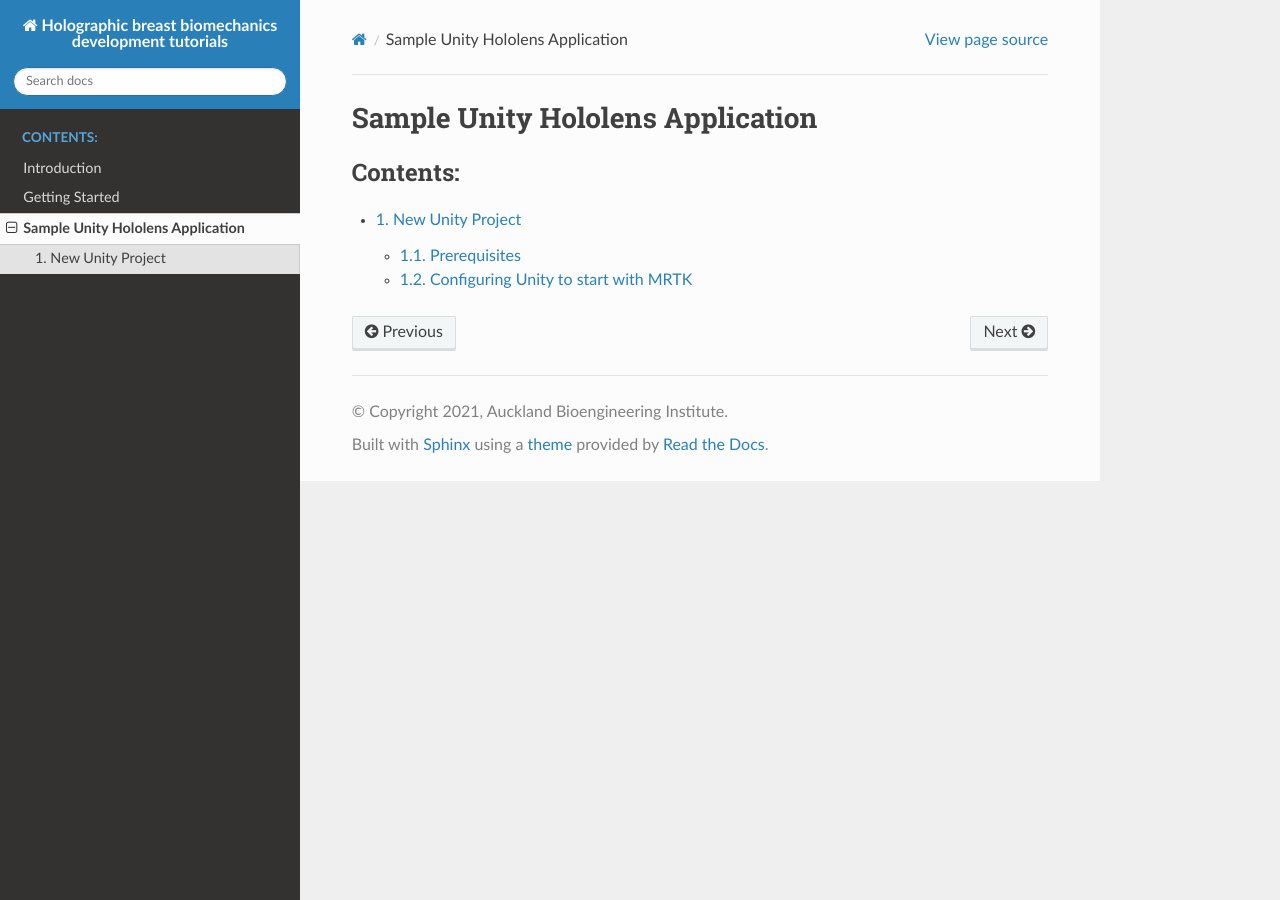
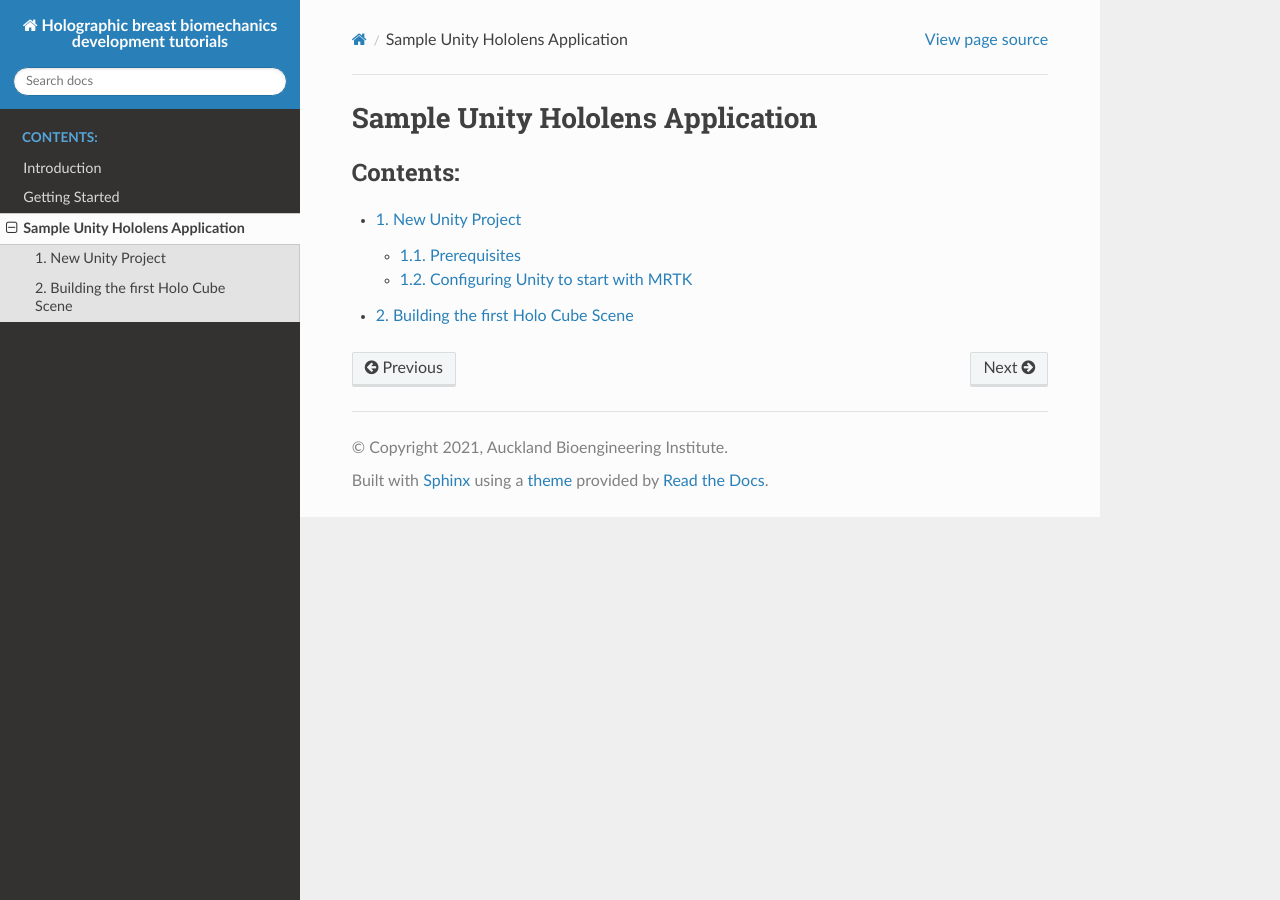
Before and after one commit to prasanthsasikumar/holographic-breast-biomechanics, a Sphinx documentation site: the page built from docs/source/sampleApplication.rst, in a window 1280 px wide. Built offline with Sphinx 7.4.7 and the Read the Docs theme 2.0.0, drawn with Linux system fonts in a browser that asks for light colours; pages that are not in the unit, such as notebooks, are missing from menus; some of the changed lines change nothing that is shown.

Commit message:
new project

```diff
--- a/docs/source/sampleApplication.rst
+++ b/docs/source/sampleApplication.rst
@@ -8,3 +8,4 @@
    :caption: Contents:
 
    sampleApplication/newUnityProject
+   sampleApplication/HoloCube
--- /dev/null
+++ b/docs/source/sampleApplication/HoloCube.rst
@@ -0,0 +1,38 @@
+==================================
+Building the first Holo Cube Scene
+==================================
+
+Now let’s get started to set up our Holo cube as in Figure 1. First, we need to add the Mixed Reality Toolkit object to our current scene. Go to Mixed Reality Toolkit -> Add to Scene and Configure. See Figure below.
+
+.. figure:: fig12.png
+  :width: 700
+  :align: center
+  :figclass: align-center
+
+
+Then you will see MixedRealityToolkit object in the Hierarchy panel with a Directional Light object and MixedRealityPlaySpace object.
+
+.. figure:: fig13.png
+  :width: 700
+  :align: center
+  :figclass: align-center
+
+
+Now let’s first hide the spatial awareness mesh. Otherwise, what you see will look like below as in Figure 21. What you see in the background with white lines with a bunch of triangles is called ‘spatial mesh’. It is very useful in AR but you can make it invisible to the user.
+
+.. figure:: fig14.gif
+  :width: 700
+  :align: center
+  :figclass: align-center
+
+
+In order to make the spatial awareness mesh invisible, you have to edit Mixed Reality Toolkit Profiles. The default MRTK profiles are not editable. Thus, we have to clone these profiles in order to edit. There are several nested layers of profiles. Each time we have to clone and edit several profiles when configuring one or more settings.
+Alright, let’s get started. Click on the MixedRealityToolkit object and while it is selected in the Hierarchy panel, in the Inspector window, change the Mixed Reality Toolkit Configuration Profile to DefaultHoloLens2ConfigurationProfile.
+
+.. figure:: fig15.png
+  :width: 700
+  :align: center
+  :figclass: align-center
+
+
+  Then, click the Copy & Customize button to open the Clone Profile window as in Figure 23. Then click the Clone button on the window. You will see in the Inspector Window under MixedReality Toolkit, New MixedRealityToolkitConfigurationProfile is created. Now there are several nested layers of profiles we need to clone. Click on the Spatial Awareness tab and then tick the Enable Spatial Awareness System checkbox. After that clone DefaultMixedrealitySpatialAwarenesssystemProfile. Again another Clone Profile window will open. Click the clone button.
```
Also changed, not shown: docs/source/sampleApplication/newUnityProject.rst (+9 -0 lines), docs/source/sampleApplication/fig12.png (added), docs/source/sampleApplication/fig13.png (added), docs/source/sampleApplication/fig15.png (added), 1 other file.
